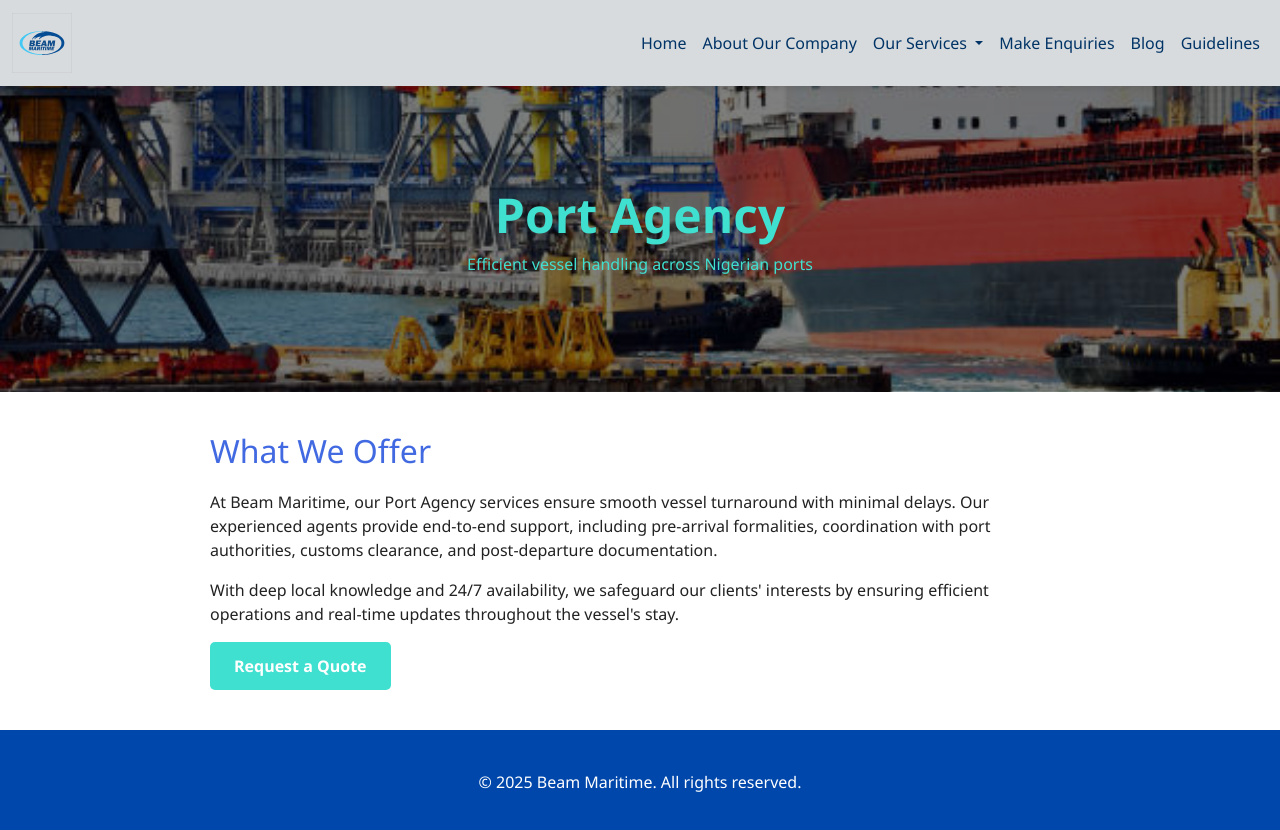
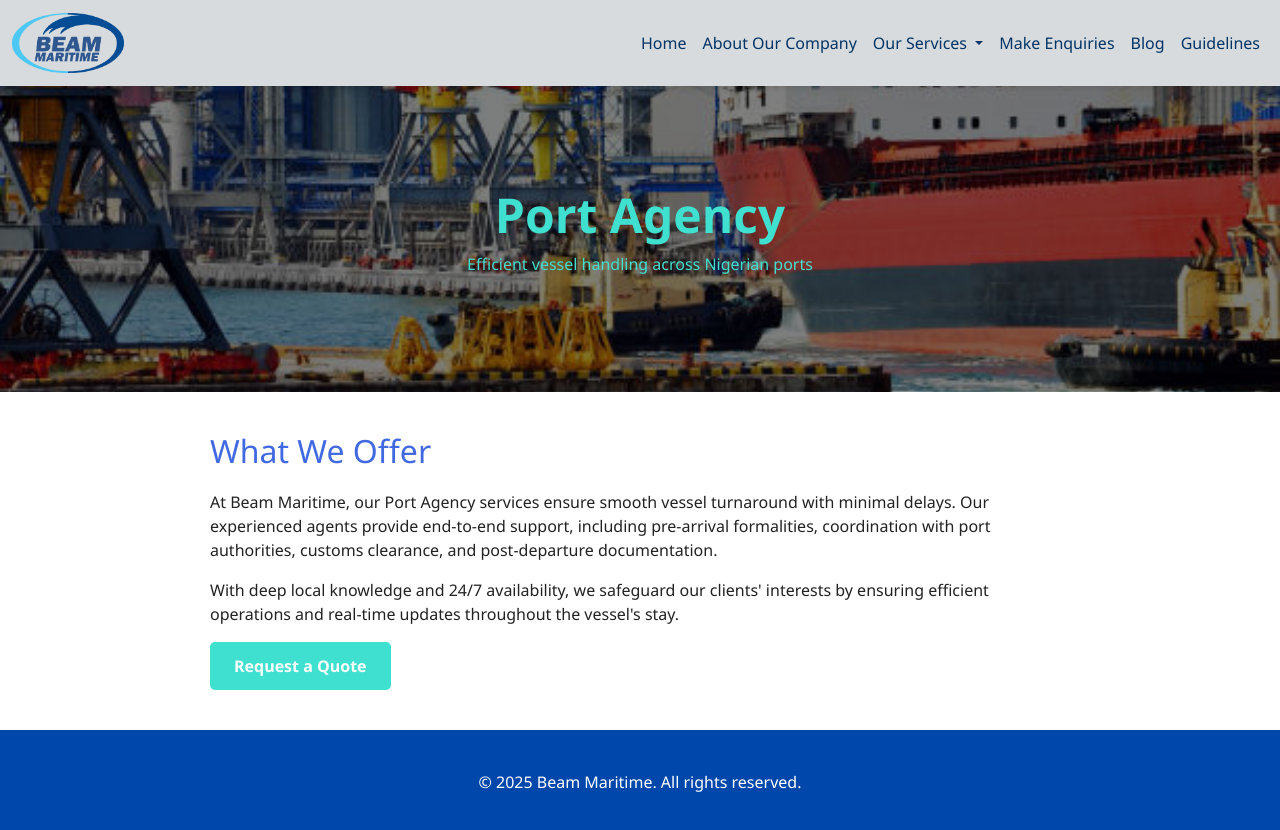
Before and after one commit to Timmee016/UPDATED_BEAM_MARITIME, a plain HTML site: page portagency.html in a window 1280 px wide. Drawn offline with nearby package versions, Linux system fonts and the light colour scheme; a script that the page names is missing.

Commit message:
Update portagency.html

```diff
--- a/portagency.html
+++ b/portagency.html
@@ -75,7 +75,7 @@
   <nav class="navbar navbar-expand-lg">
     <div class="container-fluid">
       <a class="navbar-brand logo-container" href="#">
-        <img src="BEAM_MARITIME_Logo.svg" alt="Beam Maritime Logo" />
+        <img src="BEAM MARITIME png.png" alt="Beam Maritime Logo" />
       </a>
       <button class="navbar-toggler" type="button" data-bs-toggle="collapse" data-bs-target="#navbarNavDropdown"
         aria-controls="navbarNavDropdown" aria-expanded="false" aria-label="Toggle navigation">
```
